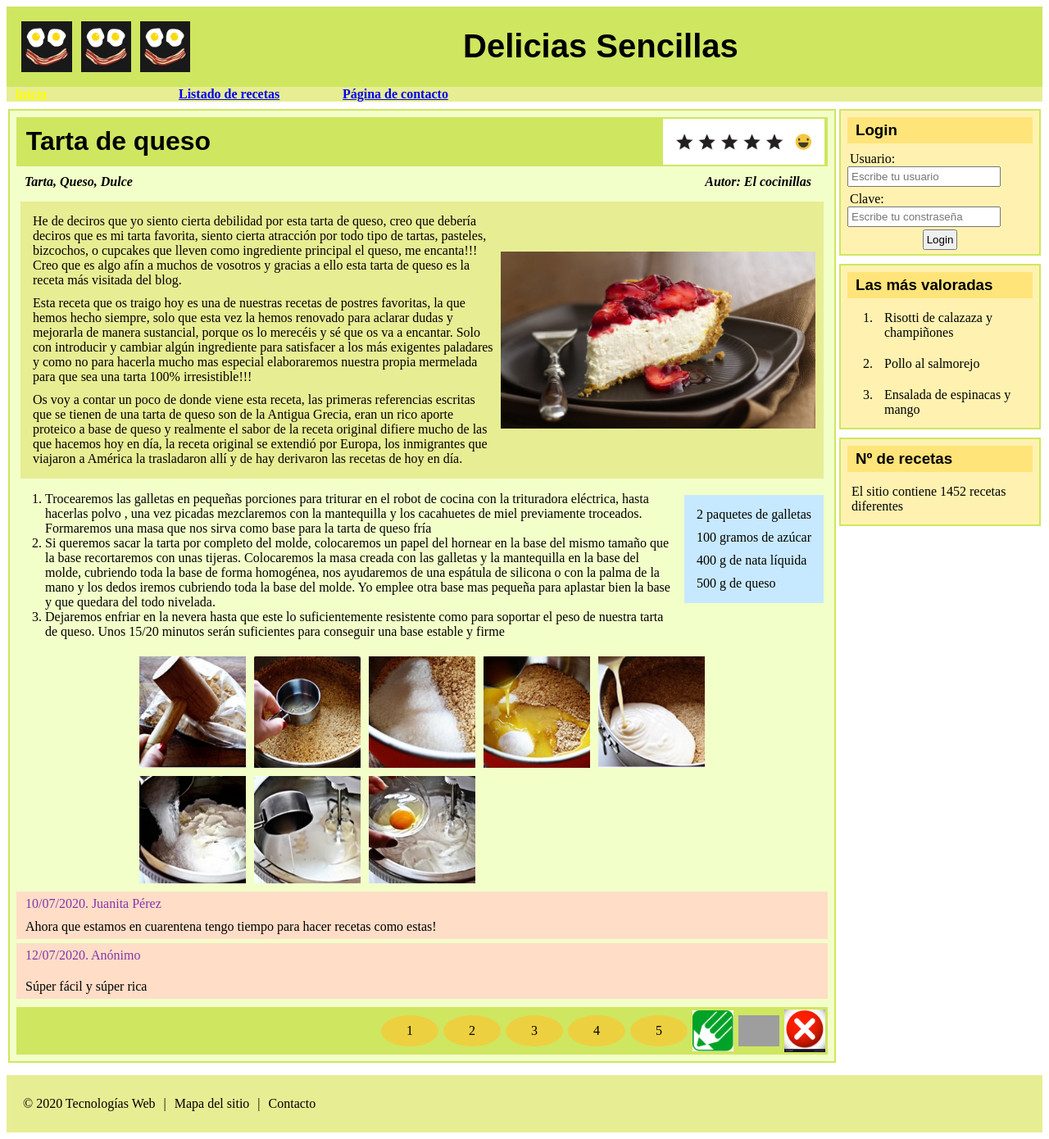
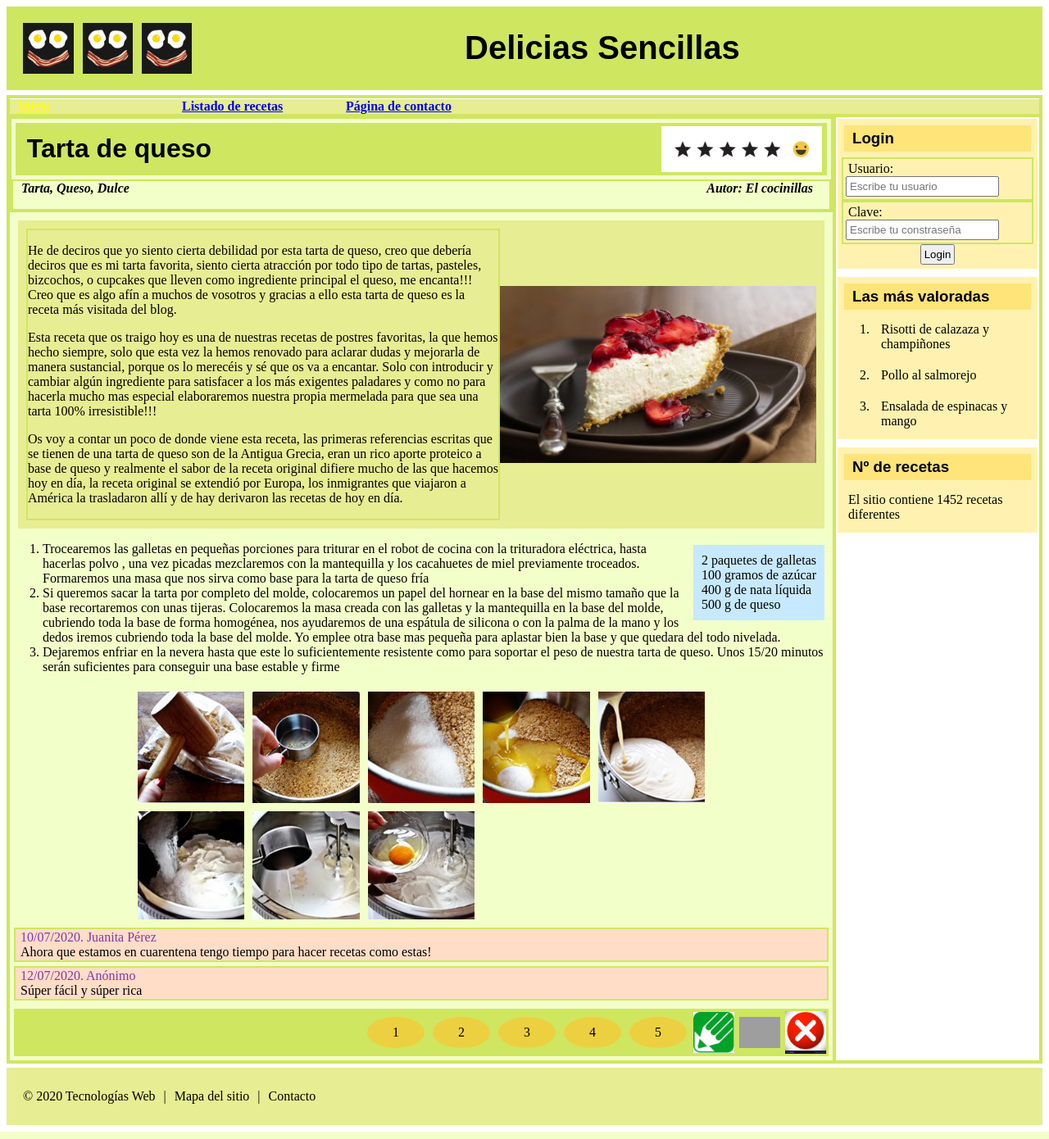
Before and after one commit to piglesias98/Tecnologias-Web, a PHP site: page / in a window 1280 px wide. Shown: the whole page at 82% size. Run offline with PHP 8.4, Linux system fonts and the light colour scheme; grey boxes are pictures that could not be loaded.

Commit message:
Ya lo he colocado todo bien con grid

```diff
--- a/practicaPHP/contacto.html
+++ b/practicaPHP/contacto.html
@@ -1,2 +1,4 @@
+<div class="contenido">
 <p>Hola soy contacto</p>
 </div>
+</div>
--- a/practicaPHP/index.php
+++ b/practicaPHP/index.php
@@ -13,12 +13,12 @@ $opc = $_GET['p'];
 
 $identificado = False;
 
-//Según el query string resaltamos el menú
-HTMLnav($opc);
-
 //Identificación de los usuarios
 
 HTMLwidgets($identificado);
+
+//Según el query string resaltamos el menú
+HTMLnav($opc);
 
 //Según el query string insertamos el código HTML correspondiente
 if ($identificado){
--- a/practicaPHP/inicio.html
+++ b/practicaPHP/inicio.html
@@ -1,4 +1,4 @@
-<aside class="contenido">
+<div class="contenido">
   <div class="superior">
     <div class="nombre_receta">
       <h1>Tarta de queso</h1>
@@ -68,5 +68,5 @@
     <img src="images/comment.png">
     <img src="images/x.jpg">
   </section>
-</aside>
 </div>
+</div>
--- a/practicaPHP/listado.html
+++ b/practicaPHP/listado.html
@@ -1,2 +1,4 @@
+<div class="contenido">
 <p>Holaa soy listado</p>
 </div>
+</div>
--- a/practicaPHP/pag_comun.php
+++ b/practicaPHP/pag_comun.php
@@ -1,6 +1,7 @@
 <?php
 function HTMLnav($activo){
 echo <<<HTML
+  <div class="menu">
   <nav>
 HTML;
 
@@ -13,6 +14,7 @@ foreach ($items as $key => $value)
   " href=index.php?p=".($key).">".$value."</a>";
 echo <<< HTML
 </nav>
+</div>
 HTML;
 }
 
--- a/practicaPHP/style.css
+++ b/practicaPHP/style.css
@@ -54,25 +54,33 @@ nav a {
   color: yellow;
 }
 
-aside, .contenido {
+div, .contenido {
   border: solid;
   border-width: 2px;
   border-color: #cfe660;
 }
 
 .pagina {
-  display: flex;
-  flex-direction: row-reverse;
+  display: grid;
   margin-top: 0.5%;
+  grid-template-columns: 80% 20%;
+  grid-template-rows: auto;
+  grid-template-areas:
+  "menu menu"
+  "contenido lateral"
+}
+
+.menu {
+  grid-area: menu;
 }
 
 .contenido {
-  width: 80%;
+  grid-area: contenido;
   background-color: #f3ffc9;
 }
 
 .lateral {
-  width: 20%;
+  grid-area: lateral;
 }
 
 .nombre_receta {
```
